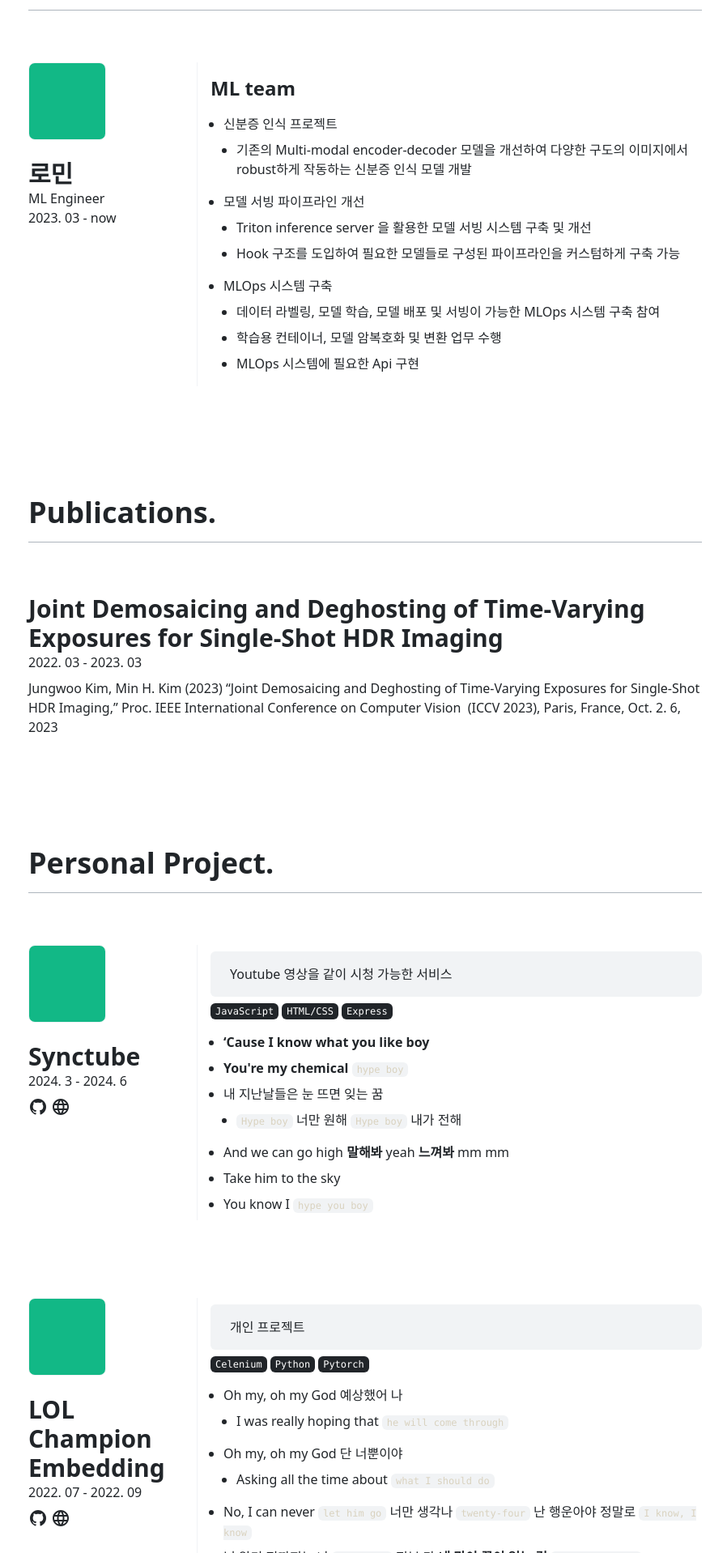
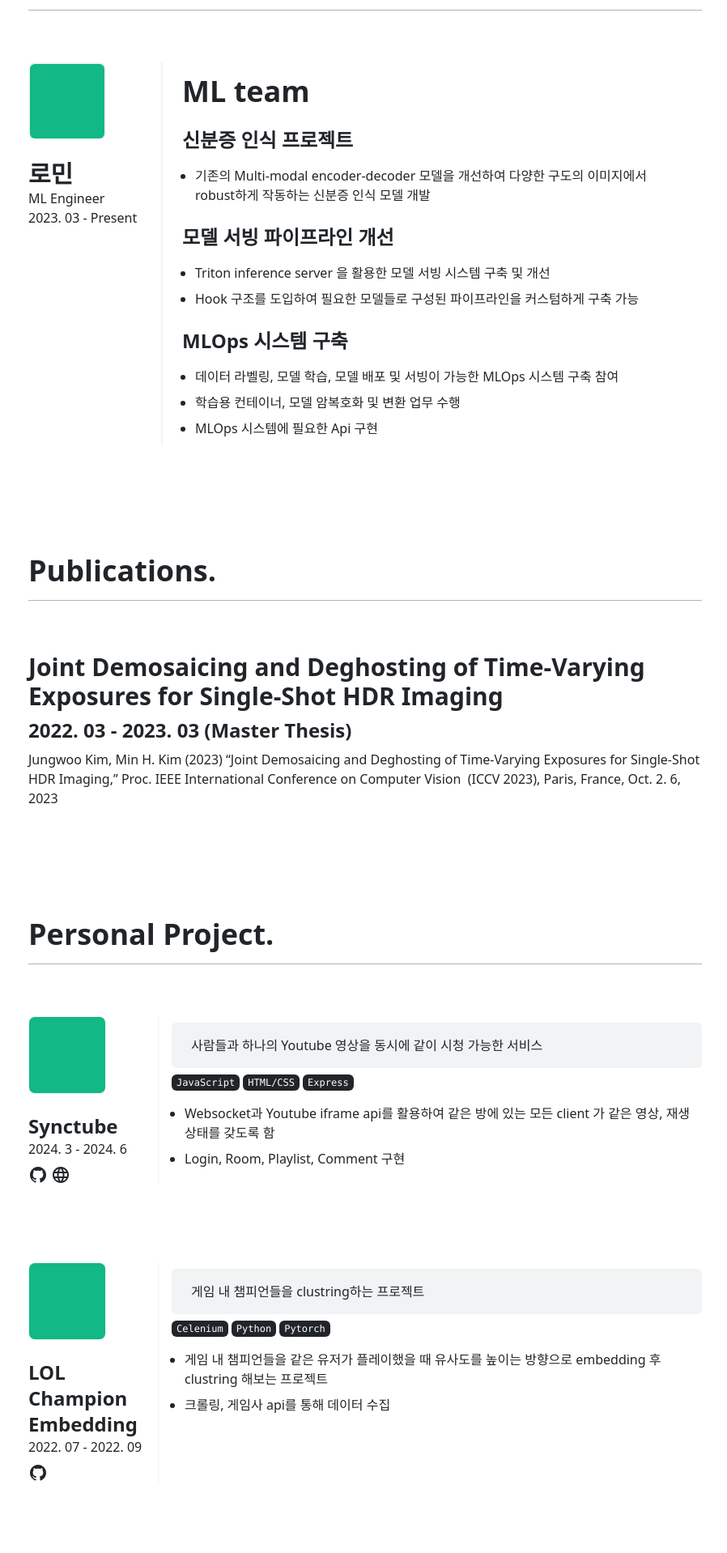
Before and after one commit to kimjw0623/portfolio, a Next.js app: page / in a window 1280 px wide. Shown: the part 722-2640 px from the top of the page at 81% size, without its empty margins (189-1087 px from the left). Built offline with nearby package versions, Linux system fonts and the light colour scheme.

Commit message:
feat: update work experience template

```diff
--- a/data.json
+++ b/data.json
@@ -16,7 +16,7 @@
       "id": 0,
       "name": "로민",
       "position": "ML Engineer",
-      "period": ["2023. 03", "now"]
+      "period": ["2023. 03", "Present"]
     }
   ],
 
@@ -24,9 +24,8 @@
     {
       "id": 0,
       "name": "LOL Champion Embedding",
-      "description": "개인 프로젝트",
-      "webUrl": "https://github.com/sjoleee/",
-      "repoUrl": "https://github.com/sjoleee/",
+      "description": "게임 내 챔피언들을 clustring하는 프로젝트",
+      "repoUrl": "https://github.com/kimjw0623/lol_champ_embedding/",
       "isTeam": false,
       "period": ["2022. 07", "2022. 09"],
       "stack": ["Celenium","Python","Pytorch"]
@@ -34,9 +33,9 @@
     {
       "id": 1,
       "name": "Synctube",
-      "description": "Youtube 영상을 같이 시청 가능한 서비스",
-      "webUrl": "https://github.com/sjoleee/",
-      "repoUrl": "https://github.com/sjoleee/",
+      "description": "사람들과 하나의 Youtube 영상을 동시에 같이 시청 가능한 서비스",
+      "webUrl": "https://github.com/kimjw0623/",
+      "repoUrl": "https://github.com/kimjw0623/synctube-implementation/",
       "isTeam": false,
       "period": ["2024. 3", "2024. 6"],
       "stack": ["JavaScript", "HTML/CSS", "Express"]
--- a/public/markdown/project/0.md
+++ b/public/markdown/project/0.md
@@ -1,7 +1,2 @@
-- Oh my, oh my God 예상했어 나
-  - I was really hoping that `he will come through`
-- Oh my, oh my God 단 너뿐이야
-  - Asking all the time about `what I should do`
-- No, I can never `let him go` 너만 생각나 `twenty-four` 난 행운아야 정말로 `I know, I know`
-- 널 알기 전까지는 나 `의미 없었어` 전부 다 **내 맘이 끝이 없는 걸** `I know, I know`
-- **I'm going crazy, right?**
+- 게임 내 챔피언들을 같은 유저가 플레이했을 때 유사도를 높이는 방향으로 embedding 후 clustring 해보는 프로젝트
+- 크롤링, 게임사 api를 통해 데이터 수집
--- a/public/markdown/project/1.md
+++ b/public/markdown/project/1.md
@@ -1,7 +1,2 @@
-- **‘Cause I know what you like boy**
-- **You're my chemical `hype boy`**
-- 내 지난날들은 눈 뜨면 잊는 꿈
-  - `Hype boy` 너만 원해 `Hype boy` 내가 전해
-- And we can go high **말해봐** yeah **느껴봐** mm mm
-- Take him to the sky
-- You know I `hype you boy`
+- Websocket과 Youtube iframe api를 활용하여 같은 방에 있는 모든 client 가 같은 영상, 재생 상태를 갖도록 함
+- Login, Room, Playlist, Comment 구현
--- a/public/markdown/workExperience/0.md
+++ b/public/markdown/workExperience/0.md
@@ -1,12 +1,12 @@
-#### ML team
-  - 신분증 인식 프로젝트
-    - 기존의 Multi-modal encoder-decoder 모델을 개선하여 다양한 구도의 이미지에서 robust하게 작동하는 신분증 인식 모델 개발
+## ML team
+  #### 신분증 인식 프로젝트
+  - 기존의 Multi-modal encoder-decoder 모델을 개선하여 다양한 구도의 이미지에서 robust하게 작동하는 신분증 인식 모델 개발
 
-  - 모델 서빙 파이프라인 개선
-    - Triton inference server 을 활용한 모델 서빙 시스템 구축 및 개선
-    - Hook 구조를 도입하여 필요한 모델들로 구성된 파이프라인을 커스텀하게 구축 가능
+  #### 모델 서빙 파이프라인 개선
+  - Triton inference server 을 활용한 모델 서빙 시스템 구축 및 개선
+  - Hook 구조를 도입하여 필요한 모델들로 구성된 파이프라인을 커스텀하게 구축 가능
 
-  - MLOps 시스템 구축
-    - 데이터 라벨링, 모델 학습, 모델 배포 및 서빙이 가능한 MLOps 시스템 구축 참여
-    - 학습용 컨테이너, 모델 암복호화 및 변환 업무 수행
-    - MLOps 시스템에 필요한 Api 구현
+  #### MLOps 시스템 구축
+  - 데이터 라벨링, 모델 학습, 모델 배포 및 서빙이 가능한 MLOps 시스템 구축 참여
+  - 학습용 컨테이너, 모델 암복호화 및 변환 업무 수행
+  - MLOps 시스템에 필요한 Api 구현
--- a/src/components/Award/index.tsx
+++ b/src/components/Award/index.tsx
@@ -6,12 +6,12 @@ import { DataProps } from "@/types";
 const Award = ({ award }: Pick<DataProps, "award">) => {
   return (
     <div>
-      <SectionTitle>Award</SectionTitle>
+      {/* <SectionTitle>Award</SectionTitle>
       <div className="flex flex-col gap-24">
         {[...award].reverse().map((award) => (
           <AwardItem key={award.id} {...award} />
         ))}
-      </div>
+      </div> */}
     </div>
   );
 };
--- a/src/components/Project/ProjectItem.tsx
+++ b/src/components/Project/ProjectItem.tsx
@@ -30,8 +30,8 @@ const ProjectItem = ({
             />
           )}
           <div className="flex flex-col gap-2">
-            <div className="w-48">
-              <h3>{name}</h3>
+            <div className="w-36">
+              <h4>{name}</h4>
               <div className="flex flex-col">
                 <span>{`${period[0]} - ${period[1]}`}</span>
               </div>
--- a/src/components/Publication/PublicationItem.tsx
+++ b/src/components/Publication/PublicationItem.tsx
@@ -12,7 +12,9 @@ const PublicationItem = ({
       <div className="flex flex-col gap-2">
         <div className="flex flex-col">
           <h3>{name}</h3>
-          <span>{`${period[0]}${period[1] ? " - " + period[1] : ""}`}</span>
+        </div>
+        <div>
+          <h4>{`${period[0]}${period[1] ? " - " + period[1] : ""} (Master Thesis)`}</h4>
         </div>
         <span className="whitespace-pre-wrap">{`${description}`}</span>
       </div>
--- a/src/components/WorkExperience/WorkExperienceItem.tsx
+++ b/src/components/WorkExperience/WorkExperienceItem.tsx
@@ -6,7 +6,7 @@ import { WorkExperienceProps } from "@/types";
 
 const WorkExperienceItem = ({ name, position, period, markdown, imgSrc }: WorkExperienceProps) => {
   return (
-    <div className="flex flex-col md:flex-row gap-6 md:gap-0">
+    <div className="flex flex-col md:flex-row gap-6 md:gap-1">
       <div className="flex md:flex-col items-center md:items-start mr-4 gap-6">
         {imgSrc && (
           <Image
@@ -14,10 +14,10 @@ const WorkExperienceItem = ({ name, position, period, markdown, imgSrc }: WorkEx
             width="200"
             height="200"
             alt={name}
-            className="object-cover rounded-lg border-[1px] border-GRAY_LIGHT border-solid w-24 h-24"
+            className="object-cover rounded-lg border-[2px] border-GRAY_LIGHT border-solid w-24 h-24"
           />
         )}
-        <div className="w-48">
+        <div className="w-36">
           <h3>{name}</h3>
           <div className="flex flex-col">
             <span className="m-0">{position}</span>
@@ -25,7 +25,7 @@ const WorkExperienceItem = ({ name, position, period, markdown, imgSrc }: WorkEx
           </div>
         </div>
       </div>
-      <div className="md:border-GRAY_LIGHT md:border-solid md:border-l-[1px] md:pl-4 markdown w-full">
+      <div className="md:border-GRAY_LIGHT md:border-solid md:border-l-[2px] md:pl-6 markdown w-full">
         <ReactMarkdown remarkPlugins={[remarkGfm]}>{markdown ?? ""}</ReactMarkdown>
       </div>
     </div>
```
Also changed, not shown: 2 other files (tests, documents, lock files or other folders).
